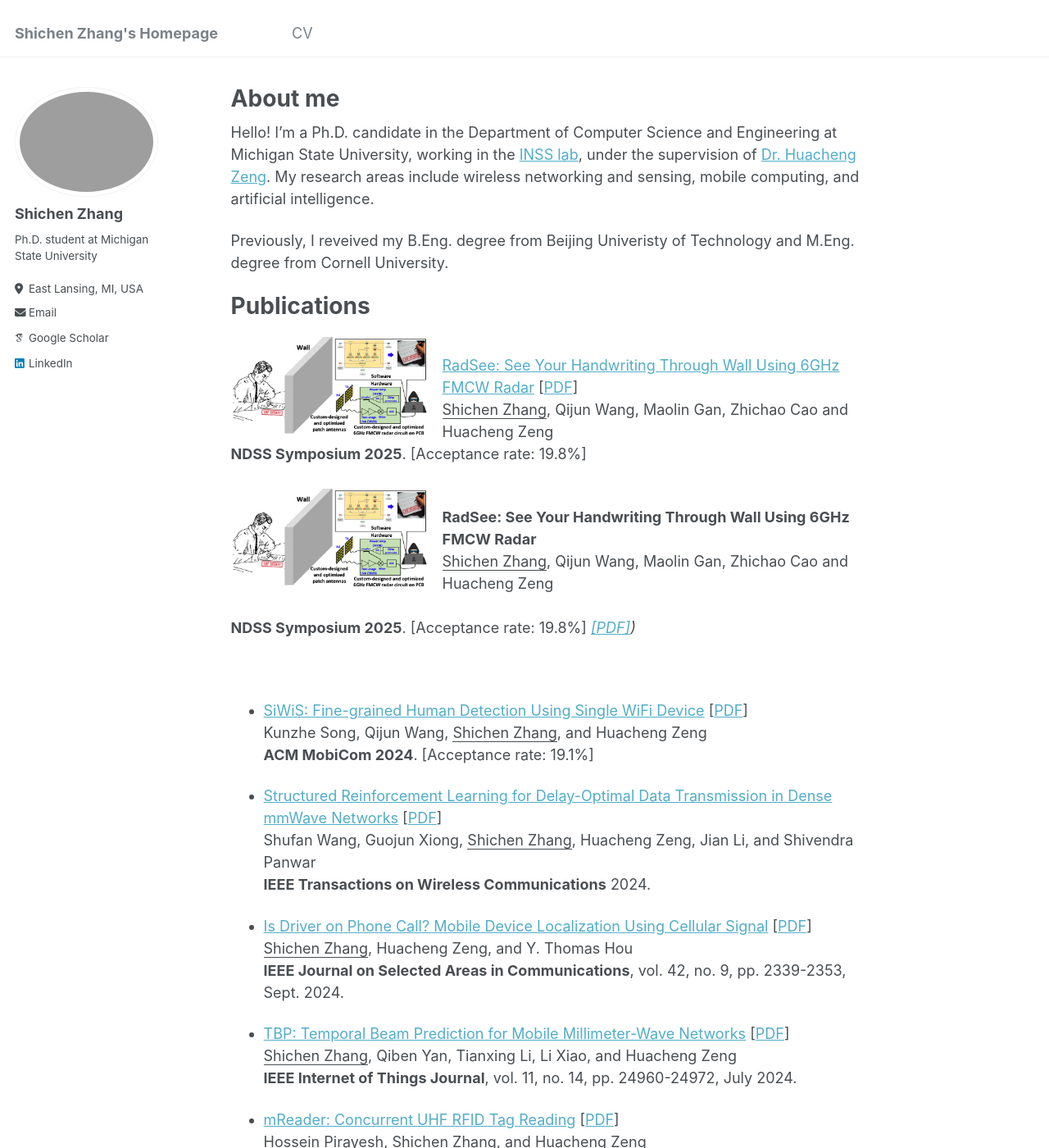
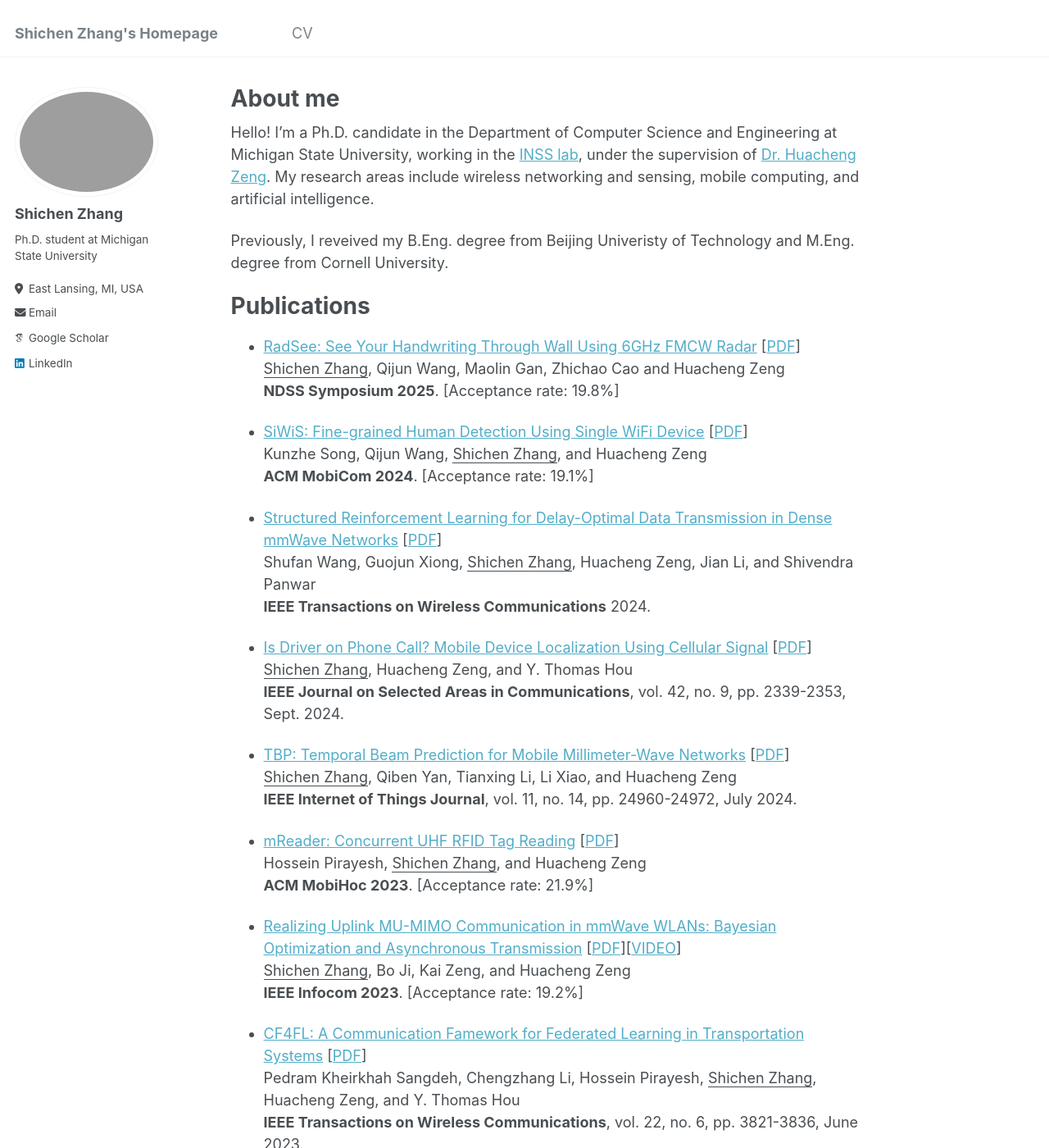
Before and after one commit to sczhang6/sczhang6.github.io, a Jekyll site: the page built from _pages/about.md, in a window 1280 px wide and 1400 px high. Shown: the whole window at 82% size. Built offline with Jekyll 4.4.1, drawn with Linux system fonts in a browser that asks for light colours; some web fonts are replaced.

Commit message:
width change

```diff
--- a/_pages/about.md
+++ b/_pages/about.md
@@ -14,20 +14,10 @@ Previously, I reveived my B.Eng. degree from Beijing Univeristy of Technology an
 
 Publications
 ======
-<img src="/images/Radsee_teaser.png" align="left" width="243" height="135" style="margin-right: 15px;"/>
-[RadSee: See Your Handwriting Through Wall Using 6GHz FMCW Radar]() \[[PDF](/files/Shichen25_NDSS_Radsee.pdf)\]
+* [RadSee: See Your Handwriting Through Wall Using 6GHz FMCW Radar]() \[[PDF](/files/Shichen25_NDSS_Radsee.pdf)\]
 <ins>Shichen Zhang</ins>, Qijun Wang, Maolin Gan, Zhichao Cao and Huacheng Zeng
 **NDSS Symposium 2025**. \[Acceptance rate: 19.8%\]
 
-<img src="/images/Radsee_teaser.png" align="left" width="243" height="135" style="margin-right: 15px;"/>
-<b>RadSee: See Your Handwriting Through Wall Using 6GHz FMCW Radar</b><br>
-<ins>Shichen Zhang</ins>, Qijun Wang, Maolin Gan, Zhichao Cao and Huacheng Zeng
-<br>
-**NDSS Symposium 2025**. \[Acceptance rate: 19.8%\]
-<i>[[PDF]](/files/Shichen25_NDSS_Radsee.pdf)) <br clear="left"/>
-<font size="1"> </font>
-
-<br>
 
 * [SiWiS: Fine-grained Human Detection Using Single WiFi Device]()  \[[PDF](/files/mobicom24-final.pdf)\]
 Kunzhe Song, Qijun Wang, <ins>Shichen Zhang</ins>, and Huacheng Zeng
--- a/_sass/_variables.scss
+++ b/_sass/_variables.scss
@@ -132,7 +132,7 @@ $x-large                    : 1280px !default;
    Grid
    ========================================================================== */
 
-$right-sidebar-width-narrow : 50px;
+$right-sidebar-width-narrow : 0px;
 $right-sidebar-width        : 0px;
 $right-sidebar-width-wide   : 0px;
 
```
